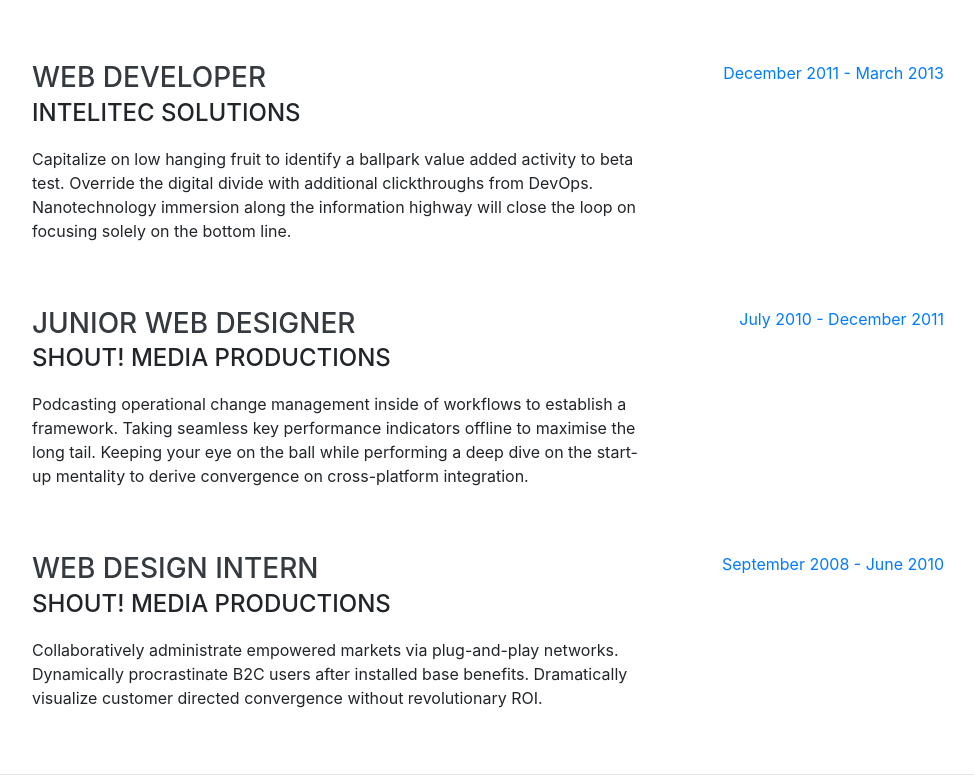
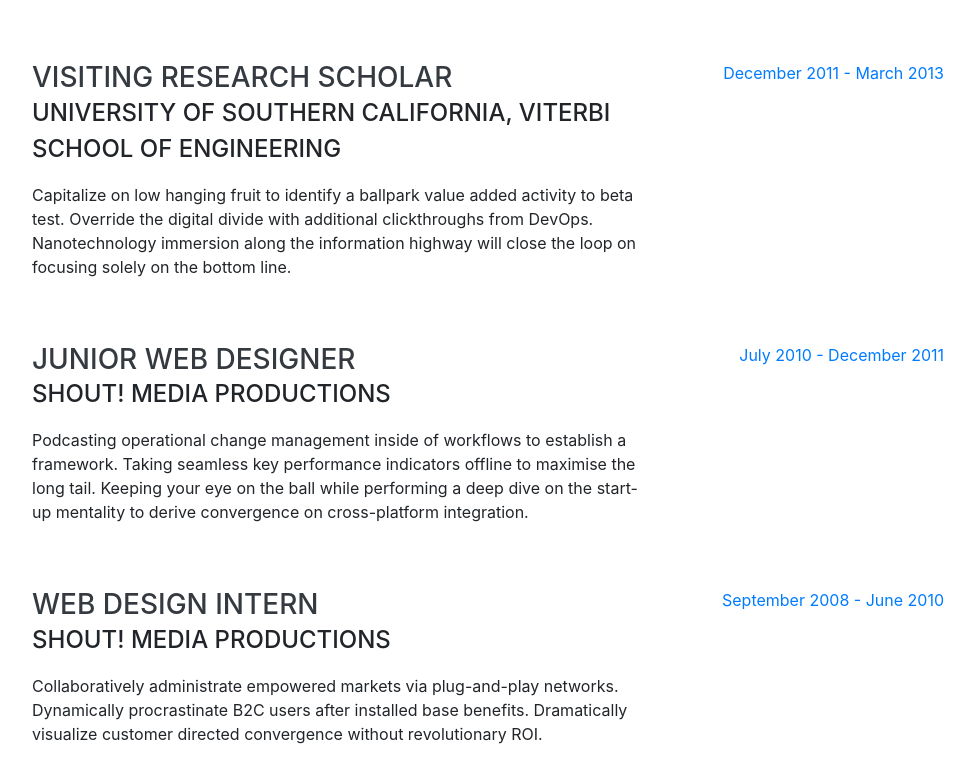
Before and after one commit to Sreedhar1895/Sreedhar1895.github.io, a website with bundled scripts: page index.html in a window 1280 px wide. Shown: the part 1288-2071 px from the top of the page, without its empty margins (288-1262 px from the left). Built offline with nearby package versions, Linux system fonts and the light colour scheme; a web font is replaced by a local one.

Commit message:
Experience  Section

```diff
--- a/index.html
+++ b/index.html
@@ -112,8 +112,8 @@
 
         <div class="resume-item d-flex flex-column flex-md-row justify-content-between mb-5">
           <div class="resume-content">
-            <h3 class="mb-0">Web Developer</h3>
-            <div class="subheading mb-3">Intelitec Solutions</div>
+            <h3 class="mb-0">Visiting Research Scholar</h3>
+            <div class="subheading mb-3">University of Southern California, Viterbi School of Engineering</div>
             <p>Capitalize on low hanging fruit to identify a ballpark value added activity to beta test. Override the digital divide with additional clickthroughs from DevOps. Nanotechnology immersion along the information highway will close the loop on focusing solely on the bottom line.</p>
           </div>
           <div class="resume-date text-md-right">
```
